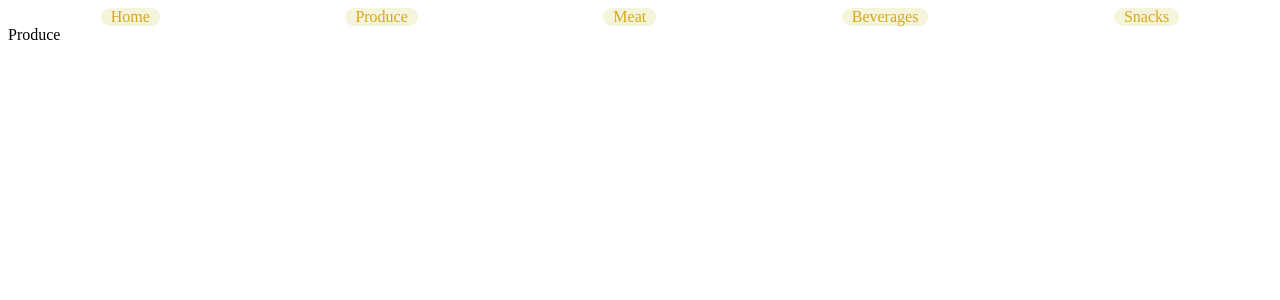
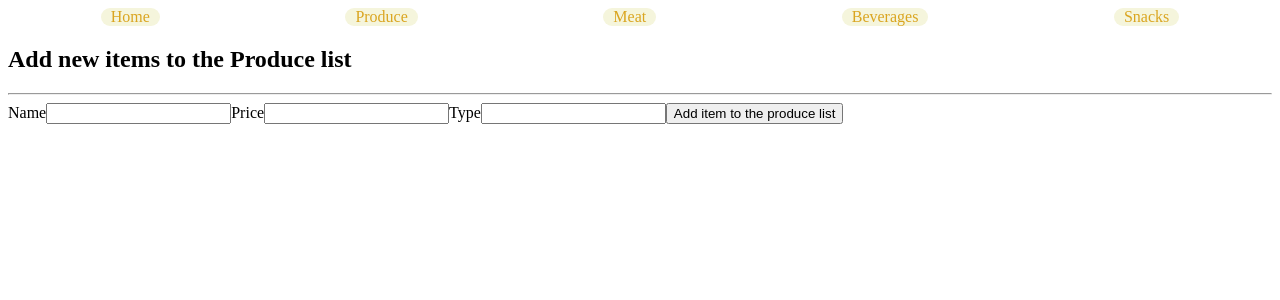
Before and after one commit to chrisjimenez10/unit4-project-react-frontend, a React (Vite) app: page /produce in a window 1280 px wide. Shown: the top 300 px of the page. Built offline with nearby package versions, Linux system fonts and the light colour scheme; no server answers.

Commit message:
Completed create and read routes

```diff
--- a/src/components/Produce/Produce.jsx
+++ b/src/components/Produce/Produce.jsx
@@ -1,11 +1,37 @@
-
+import { useState } from "react";
+import * as produceService from "../../services/produceService.js"
+import ProduceList from "./ProduceList/ProduceList.jsx";
+import ProduceForm from "./ProduceForm/ProduceForm.jsx";
+import ProduceDetails from "./ProduceDetails/ProduceDetials.jsx";
 
 const Produce = () => {
+  const [selectedProduce, setSelectedProduce] = useState(null);
+  const [view, setView] = useState('list')
+
+  const handleAddProduce = async (FormData) => {
+    try {
+      const newItem = await produceService.create(FormData);
+
+      if (newItem.error) {
+        throw new Error(newItem.error)
+      }
+    } catch (error) {
+      console.log(error);
+    }
+  };
 
   return (
-
-    <div>Produce</div>
-
+    <div>
+      {view === 'list' && (
+        <ProduceList produceService={produceService} setView={setView} setSelectedProduce={setSelectedProduce} />
+      )}
+      {view === 'new' && (
+        <ProduceForm handleAddProduce={handleAddProduce} />
+      )}
+      {view === 'details' && (
+        <ProduceDetails selectedProduce={selectedProduce} setView={setView} />
+      )}
+    </div>
   )
 }
 
--- /dev/null
+++ b/src/components/Produce/ProduceDetails/ProduceDetials.jsx
@@ -0,0 +1,16 @@
+const ProduceDetails = ({ selectedProduce, setView }) => {
+    return (
+        <>
+            <div>
+                <h3>{selectedProduce.name}</h3>
+                <p>${selectedProduce.price}</p>
+                <p>{selectedProduce.type}</p>
+            </div>
+            <button>Update Produce Item</button>
+            <button>Delete Produce Item</button>
+            <button onClick={() => setView('list')}>Back to All Items</button>
+        </>
+    )
+}
+
+export default ProduceDetails;
--- /dev/null
+++ b/src/components/Produce/ProduceForm/ProduceForm.jsx
@@ -0,0 +1,55 @@
+import { useState } from "react"
+
+const ProduceForm = ({ handleAddProduce }) => {
+    const [formData, setFormData] = useState({
+        name: '',
+        price: '',
+        type: '',
+    });
+
+    const handleChange = (event) => {
+        setFormData({...formData, [event.target.name]: event.target.name});
+    };
+
+    const handleSumbit = (event) => {
+        event.preventDefault();
+        console.log('Form submitted', formData);
+        handleAddProduce(formData);
+    };
+
+    return (
+        <div>
+            <h2>Add new items to the Produce list</h2>
+            <hr />
+            <form onSubmit={handleSumbit}>
+                <label htmlFor="name">Name</label>
+                <input
+                    id="name"
+                    name="name"
+                    value={formData.name}
+                    onChange={handleChange}
+                    required
+                />
+                <label htmlFor="price">Price</label>
+                <input
+                    id="price"
+                    name="price"
+                    value={formData.price}
+                    onChange={handleChange}
+                    required
+                />
+                <label htmlFor="type">Type</label>
+                <input
+                    id="type"
+                    name="type"
+                    value={formData.type}
+                    onChange={handleChange}
+                    required
+                />
+                <button type="submit">Add item to the produce list</button>
+            </form>
+        </div>
+    )
+};
+
+export default ProduceForm;
--- /dev/null
+++ b/src/components/Produce/ProduceList/ProduceList.jsx
@@ -0,0 +1,42 @@
+import { useState, useEffect } from "react";
+
+const ProduceList = ({ produceService, setView, setSelectedProduce }) => {
+    const [produceList, setProduceList] = useState([]);
+
+
+    const handleClick = (event, produce) => {
+        event.preventDefault();
+        setSelectedProduce(produce);
+        setView('details');
+    }
+
+
+    useEffect(() => {
+      const fetchProduce = async () => {
+        try {
+          const produce = await produceService.index();
+          if (produce.error) {
+            throw new Error(produce.error);
+          }
+          setProduceList(produce);
+        } catch (error) {
+          console.log(error);
+        }
+      };
+      fetchProduce();
+    },);
+
+
+    return (
+        <div>
+            {produceList.map((item) => (
+                <ul key={item._id}>
+                    <li>{item.name} onClick={(event) => handleClick(event, item)}</li>
+                </ul>
+            ))}
+            <button onClick={setView('new')}>Add New Item to the Produce List</button>
+        </div>
+    )
+}
+
+export default ProduceList;
--- /dev/null
+++ b/src/services/produceService.js
@@ -0,0 +1,53 @@
+const BASE_URL = `${import.meta.env.VITE_BACK_END_SERVER_URL}/api/produce`;
+
+//Index route
+const index = async () => {
+    try {
+    const res = await fetch(BASE_URL); // Makes a GET request to the backend
+    return res.json(); // Returns the JSON response
+    } catch (error) {
+        console.log(error);
+    }
+};
+
+// Create route
+const create = async (FormData) => {
+    try {
+        const res = await fetch(BASE_URL, {
+            method: 'POST', // Specifies the request method as POST
+            headers: { 'Content-Type': 'application/json' },
+            body: JSON.stringify(FormData) // Converts the form data to a JSON string
+        });
+        return res.json();
+    } catch (error) {
+        console.log(error);
+    }
+};
+
+//Update route
+// const update = async (FormData, movieId) => {
+//     try {
+//         const res = await fetch(`${BASE_URL}/${movieId}`, {
+//             method: 'PUT',
+//             headers: { 'Content-Type': 'application/json' },
+//             body: JSON.stringify(FormData)
+//         });
+//         return res.json();
+//     } catch (error) {
+//         console.log(error);
+//     }
+// };
+
+//Delete route
+// const remove = async (movieId) => {
+//     try {
+//         const res = await fetch(`${BASE_URL}/${movieId}`, {
+//             method: 'DELETE',
+//         });
+//         return res.json();
+//     } catch (error) {
+//         console.log(error);
+//     }
+// };
+
+export { index, create };
```
Also changed, not shown: src/components/Produce/UpdateProduceForm/UpdateProduceForm.jsx (added).
